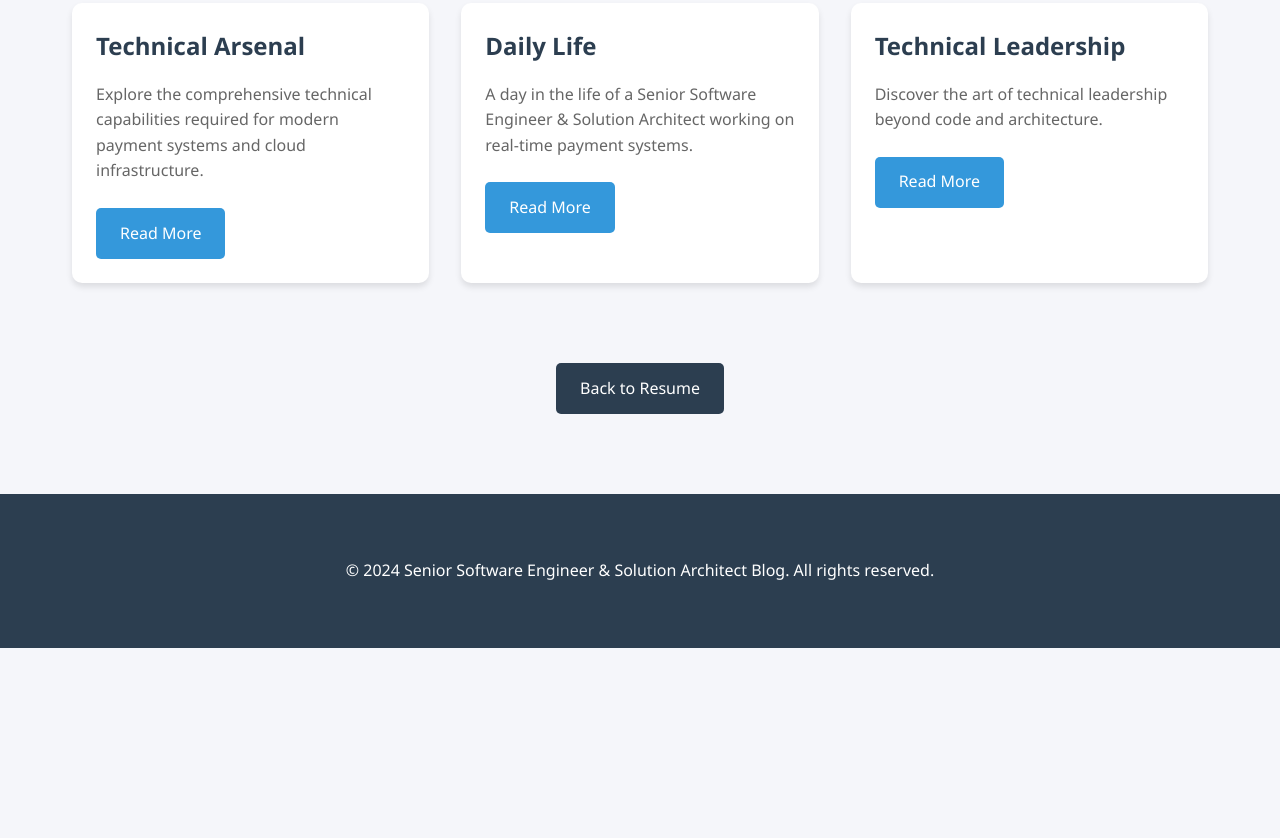
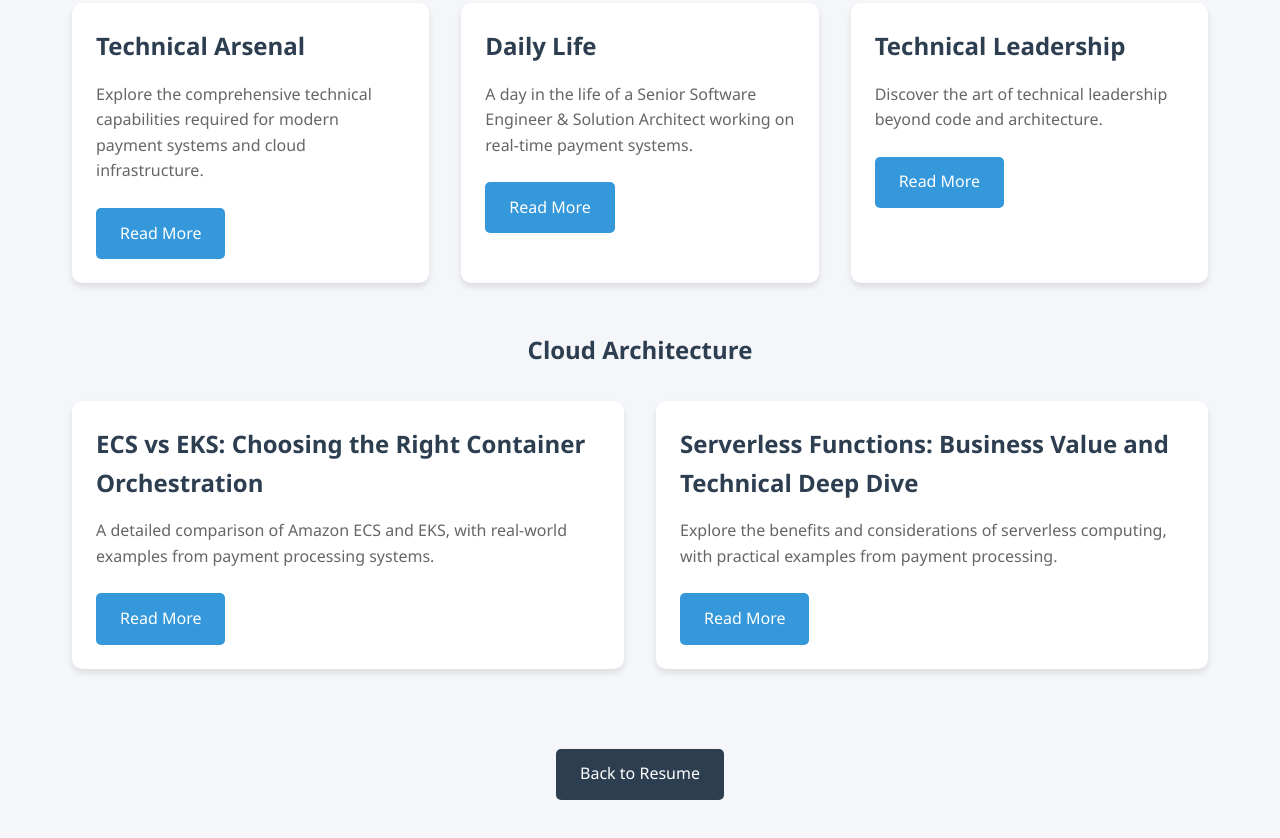
Before and after one commit to Nicklaus-yao/thelifeofni, a website: page blog/index.html in a window 1280 px wide. Shown: the part 386-1224 px from the top of the page. Before the commit the page ends 1034 px from the top, so only its background shows below. Drawn offline with Linux system fonts and the light colour scheme.

Commit message:
Update blog index page to include new AWS architecture posts

```diff
--- a/blog/index.html
+++ b/blog/index.html
@@ -151,6 +151,20 @@
             </div>
         </div>
 
+        <h2 class="section-title">Cloud Architecture</h2>
+        <div class="content-grid">
+            <div class="card">
+                <h2>ECS vs EKS: Choosing the Right Container Orchestration</h2>
+                <p>A detailed comparison of Amazon ECS and EKS, with real-world examples from payment processing systems.</p>
+                <a href="ecs-vs-eks.html">Read More</a>
+            </div>
+            <div class="card">
+                <h2>Serverless Functions: Business Value and Technical Deep Dive</h2>
+                <p>Explore the benefits and considerations of serverless computing, with practical examples from payment processing.</p>
+                <a href="serverless-functions.html">Read More</a>
+            </div>
+        </div>
+
         <div style="text-align: center;">
             <a href="../index.html" class="back-link">Back to Resume</a>
         </div>
```
